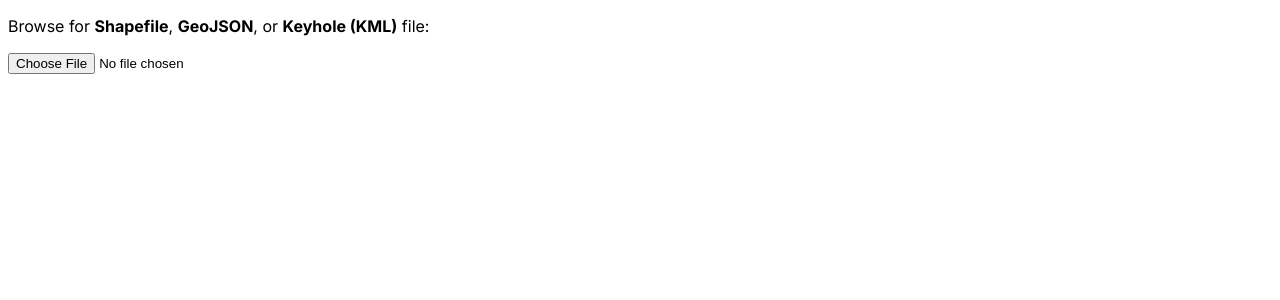
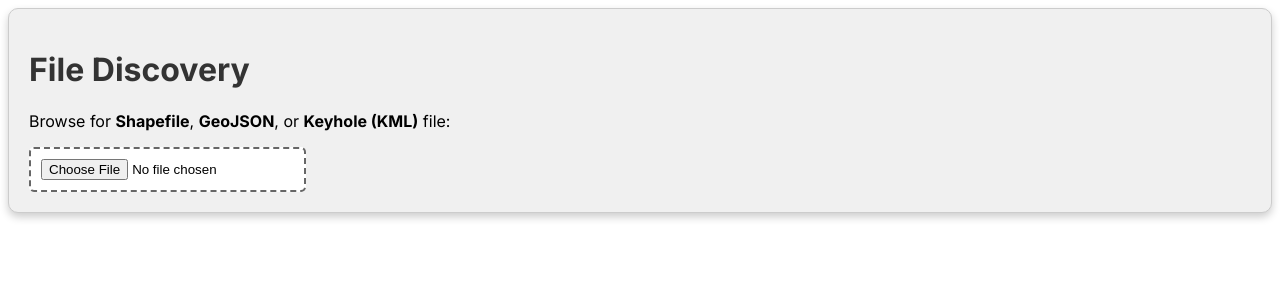
Before and after one commit to abc1775817663/cse416-hw1, a Next.js app: page /discovery in a window 1280 px wide. Shown: the top 300 px of the page. Built offline with nearby package versions, Linux system fonts and the light colour scheme.

Commit message:
formating and styleing

```diff
--- a/src/app/discovery/handleGeoJson.js
+++ b/src/app/discovery/handleGeoJson.js
@@ -10,7 +10,6 @@ export default function GeoJSONDisplay(props) {
 
   useEffect(() => {
     const reader = new FileReader();
-
     reader.onload = function (event) {
       try {
         const jsonData = JSON.parse(event.target.result);
--- a/src/app/discovery/handleKeyhole.js
+++ b/src/app/discovery/handleKeyhole.js
@@ -30,7 +30,6 @@ export default function KeyholeDisplay(props) {
         console.error("Error parsing file:", error);
       }
     };
-
     reader.readAsText(props.file);
   }, [props.file, props.fileType]);
 
@@ -38,7 +37,6 @@ export default function KeyholeDisplay(props) {
     if (!mapRef.current) {
       mapRef.current = L.map("map" + props.mapId);
     }
-
     if (geoJsonLayerRef.current) {
       mapRef.current.removeLayer(geoJsonLayerRef.current);
     }
@@ -63,7 +61,6 @@ export default function KeyholeDisplay(props) {
       });
 
       geoJsonLayerRef.current.addTo(mapRef.current);
-
       fitMapToGeoJsonBounds();
     }
   }, [geoJsonData]);
--- a/src/app/discovery/page.js
+++ b/src/app/discovery/page.js
@@ -22,7 +22,6 @@ const INITIAL_STATE = {
   file: null,
   type: ""
 };
-
 
 export default function Discovery() {
   const [state, setState] = useState(INITIAL_STATE);
@@ -54,7 +53,8 @@ export default function Discovery() {
   };
 
   return (
-    <div>
+    <div className="discovery-container">
+      <h1>File Discovery</h1>
       <p>Browse for <b>Shapefile</b>, <b>GeoJSON</b>, or <b>Keyhole (KML)</b> file:</p>
       <input
         type="file"
@@ -62,7 +62,7 @@ export default function Discovery() {
         onChange={handleChange}
       />
       {state.file ?
-        <div>
+        <div className="file-details">
           <p>Type: {state.type}</p>
           {state.type === "GeoJSON" && <GeoJSONDisplay file={state.file} />}
           {state.type === "KML" && <KeyholeDisplay file={state.file} />}
@@ -71,5 +71,4 @@ export default function Discovery() {
         : null}
     </div>
   )
-
 }
--- a/src/app/discovery/stylesheet.css
+++ b/src/app/discovery/stylesheet.css
@@ -1,3 +1,68 @@
 svg {
     border: 1px black solid;
 }
+h1 {
+    font-size: 32px;
+    color: #333;
+  }
+
+  /* Container background */
+  .discovery-container {
+    background-color: #f0f0f0;
+    padding: 20px;
+    border: 1px solid #ccc;
+    border-radius: 10px;
+    max-width: 100%;
+    margin: 0 auto;
+    box-shadow: 0 4px 8px rgba(0, 0, 0, 0.2);
+  }
+
+  /* File input styles */
+  input[type="file"] {
+    display: block;
+    /* margin: 10px; */
+    padding: 10px;
+    border: 2px dashed #666;
+    border-radius: 5px;
+    background-color: #fff;
+    cursor: pointer;
+    transition: background-color 0.3s, border-color 0.3s;
+  }
+
+  input[type="file"]:hover {
+    background-color: #eee;
+    border-color: #555;
+  }
+
+  /* File details container */
+  .file-details {
+    margin-top: 20px;
+    padding: 20px;
+    border: 1px solid #ddd;
+    border-radius: 5px;
+    background-color: #fff;
+    box-shadow: 0 2px 4px rgba(0, 0, 0, 0.1);
+    transition: box-shadow 0.3s;
+  }
+
+  .file-details:hover {
+    box-shadow: 0 4px 8px rgba(0, 0, 0, 0.2);
+  }
+
+  .file-details p {
+    color: #333;
+  }
+
+  /* animation for file details */
+  @keyframes fadeIn {
+    from {
+      opacity: 0;
+    }
+    to {
+      opacity: 1;
+    }
+  }
+
+  .file-details {
+    animation: fadeIn 0.5s ease;
+  }
```
